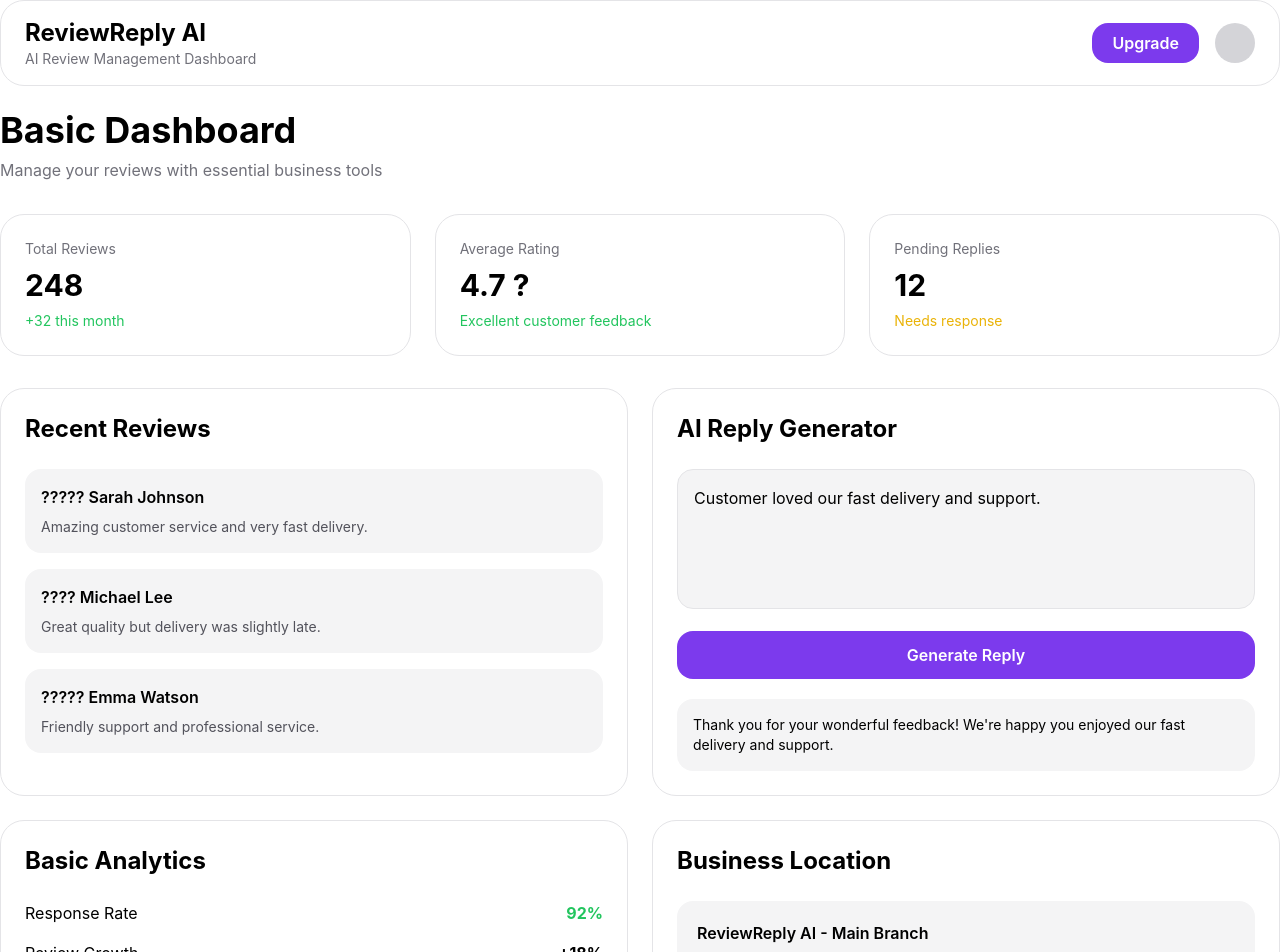
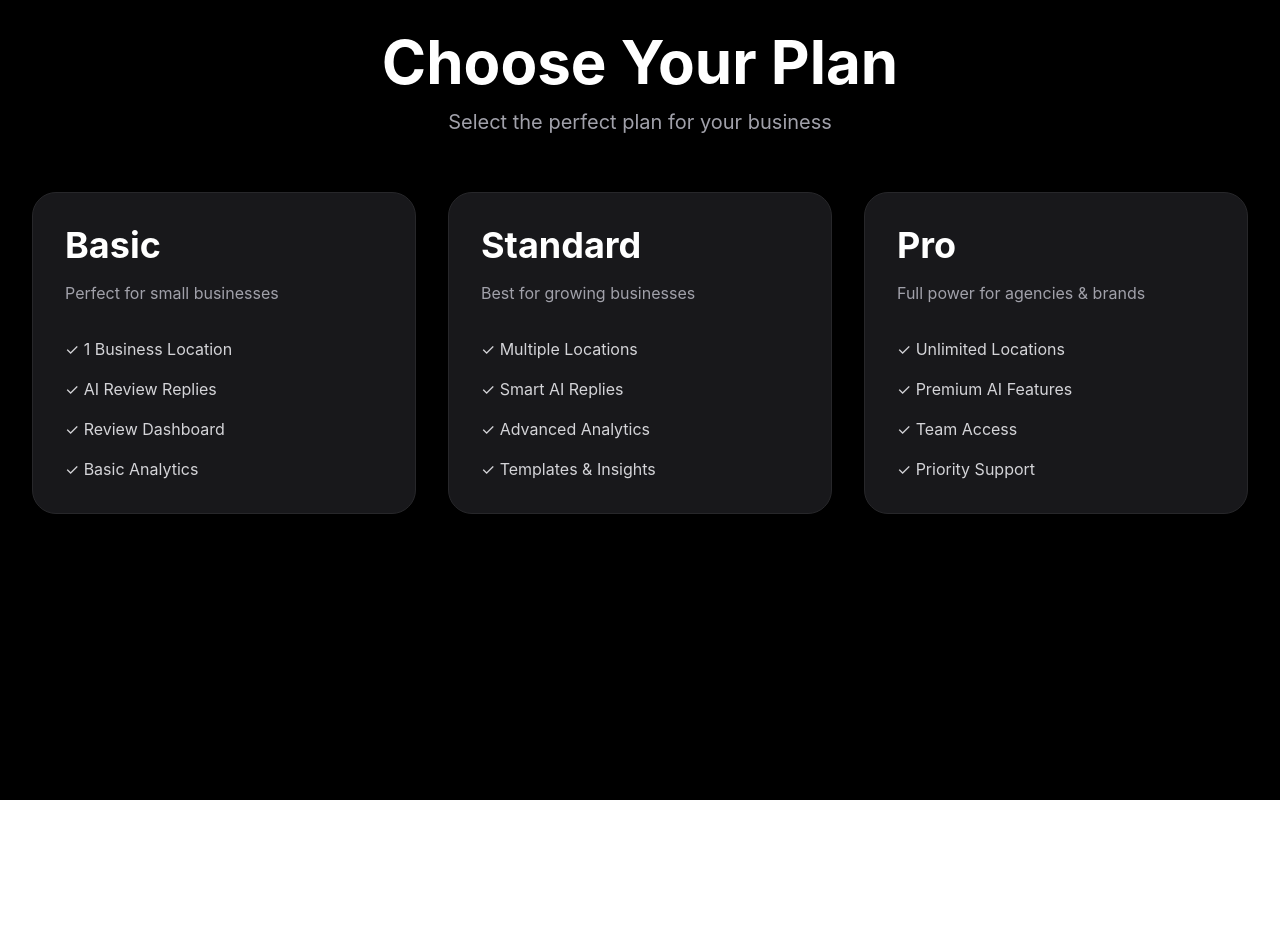
Before and after one commit to afnankhan123456/reviewreply-ai, a Next.js app: page /plans in a window 1280 px wide. Shown: the top 952 px of the page. After the commit the page ends 800 px from the top, so only its background shows below. Built offline with nearby package versions, Linux system fonts and the light colour scheme.

Commit message:
Update page.tsx

```diff
--- a/app/plans/page.tsx
+++ b/app/plans/page.tsx
@@ -1,56 +1,108 @@
 "use client";
 
-import Navbar from "./basic/component/Navbar";
-
-import BasicStats from "./basic/component/BasicStats";
-import BasicReviews from "./basic/component/BasicReviews";
-import BasicAnalytics from "./basic/component/BasicAnalytics";
-import BasicReplyGenerator from "./basic/component/BasicReplyGenerator";
-import BasicReviewHistory from "./basic/component/BasicReviewHistory";
-import BasicBusinessLocation from "./basic/component/BasicBusinessLocation";
-import BasicTemplates from "./basic/component/BasicTemplates";
-import BasicCustomerInsights from "./basic/component/BasicCustomerInsights";
-import BasicSupport from "./basic/component/BasicSupport";
-import BasicActivity from "./basic/component/BasicActivity";
+import Link from "next/link";
 
 export default function PlansPage() {
   return (
-    <div>
-      <Navbar />
+    <div className="min-h-screen bg-black text-white p-8">
 
-      <div className="mb-8 mt-6">
-        <h1 className="text-4xl font-bold mb-2">
-          Basic Dashboard
+      <div className="text-center mb-14">
+
+        <h1 className="text-6xl font-bold mb-4">
+          Choose Your Plan
         </h1>
 
-        <p className="text-zinc-500 dark:text-zinc-400">
-          Manage your reviews with essential business tools
+        <p className="text-zinc-400 text-xl">
+          Select the perfect plan for your business
         </p>
+
       </div>
 
-      <BasicStats />
+      <div className="grid grid-cols-1 md:grid-cols-3 gap-8 max-w-7xl mx-auto">
 
-      <div className="grid grid-cols-1 xl:grid-cols-2 gap-6 mb-6">
-        <BasicReviews />
-        <BasicReplyGenerator />
+        {/* BASIC */}
+
+        <Link href="/plans/basic">
+
+          <div className="bg-zinc-900 border border-zinc-800 rounded-3xl p-8 hover:border-violet-500 transition-all cursor-pointer">
+
+            <h2 className="text-4xl font-bold mb-4">
+              Basic
+            </h2>
+
+            <p className="text-zinc-400 mb-8">
+              Perfect for small businesses
+            </p>
+
+            <div className="space-y-4 text-zinc-300">
+
+              <div>✓ 1 Business Location</div>
+              <div>✓ AI Review Replies</div>
+              <div>✓ Review Dashboard</div>
+              <div>✓ Basic Analytics</div>
+
             </div>
 
-      <div className="grid grid-cols-1 xl:grid-cols-2 gap-6 mb-6">
-        <BasicAnalytics />
-        <BasicBusinessLocation />
           </div>
 
-      <div className="grid grid-cols-1 xl:grid-cols-2 gap-6 mb-6">
-        <BasicReviewHistory />
-        <BasicTemplates />
+        </Link>
+
+        {/* STANDARD */}
+
+        <Link href="/plans/standard">
+
+          <div className="bg-zinc-900 border border-zinc-800 rounded-3xl p-8 hover:border-blue-500 transition-all cursor-pointer">
+
+            <h2 className="text-4xl font-bold mb-4">
+              Standard
+            </h2>
+
+            <p className="text-zinc-400 mb-8">
+              Best for growing businesses
+            </p>
+
+            <div className="space-y-4 text-zinc-300">
+
+              <div>✓ Multiple Locations</div>
+              <div>✓ Smart AI Replies</div>
+              <div>✓ Advanced Analytics</div>
+              <div>✓ Templates & Insights</div>
+
             </div>
 
-      <div className="grid grid-cols-1 xl:grid-cols-2 gap-6 mb-6">
-        <BasicCustomerInsights />
-        <BasicActivity />
           </div>
 
-      <BasicSupport />
+        </Link>
+
+        {/* PRO */}
+
+        <Link href="/plans/pro">
+
+          <div className="bg-zinc-900 border border-zinc-800 rounded-3xl p-8 hover:border-yellow-500 transition-all cursor-pointer">
+
+            <h2 className="text-4xl font-bold mb-4">
+              Pro
+            </h2>
+
+            <p className="text-zinc-400 mb-8">
+              Full power for agencies & brands
+            </p>
+
+            <div className="space-y-4 text-zinc-300">
+
+              <div>✓ Unlimited Locations</div>
+              <div>✓ Premium AI Features</div>
+              <div>✓ Team Access</div>
+              <div>✓ Priority Support</div>
+
+            </div>
+
+          </div>
+
+        </Link>
+
+      </div>
+
     </div>
   );
 }
```
Lines whose indentation alone changed are shown as unchanged.
